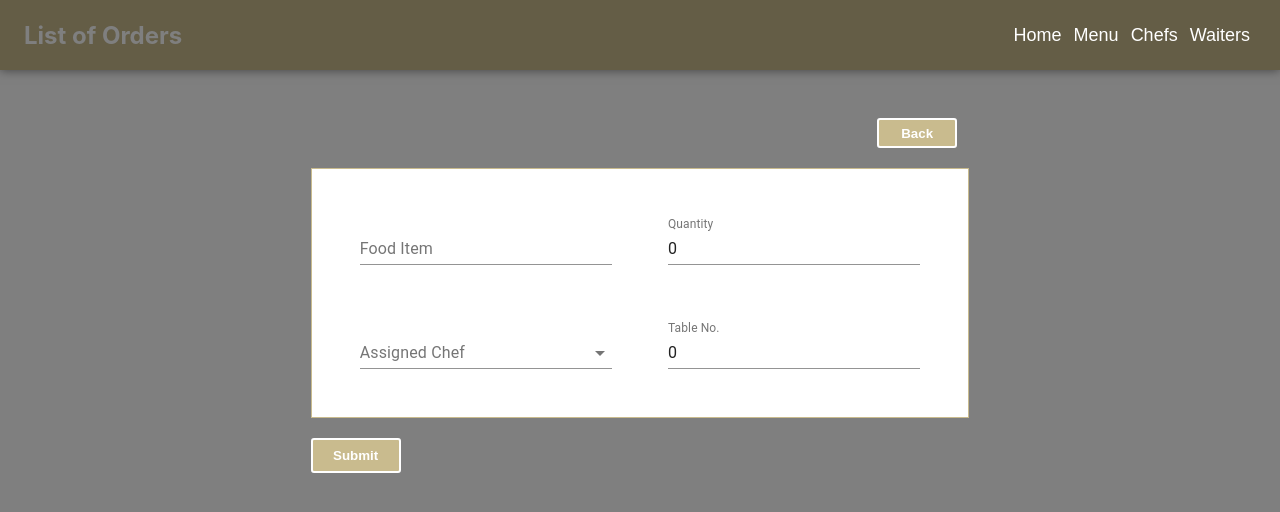
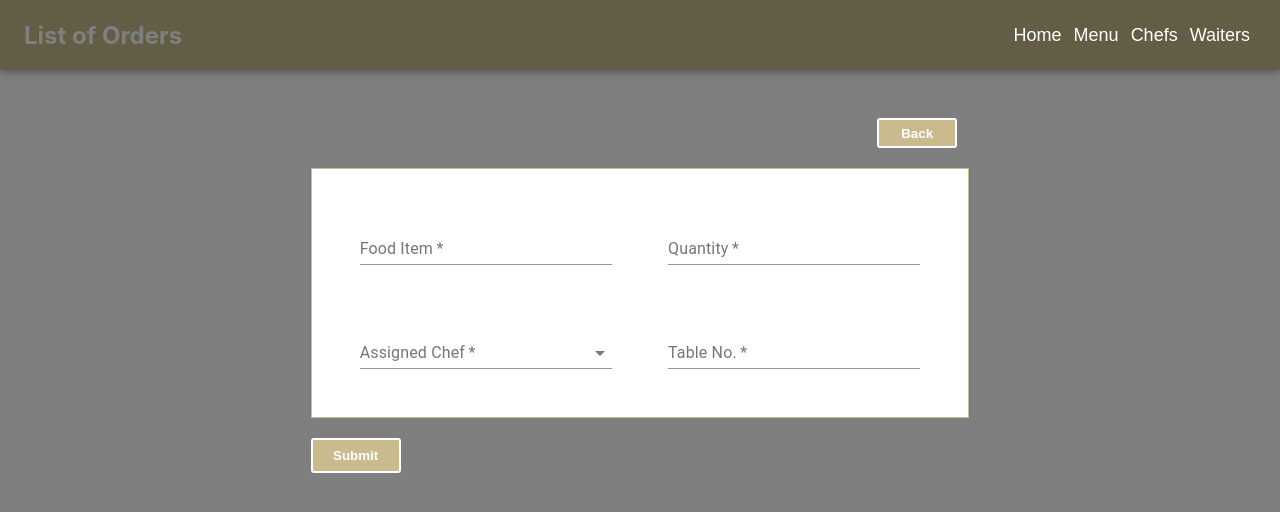
Before and after one commit to tasnuba-sraboni/react-ojt, a React (Create React App) app in the folder form-typescript/: page /add-order in a window 1280 px wide. Shown: the top 512 px of the page. Built offline with nearby package versions, Linux system fonts and the light colour scheme.

Commit message:
added validation and refactored

```diff
--- a/form-typescript/src/components/AddOrder/index.tsx
+++ b/form-typescript/src/components/AddOrder/index.tsx
@@ -3,6 +3,8 @@ import { useNavigate } from "react-router-dom";
 import { makeStyles } from "@material-ui/core/styles";
 import TextField from "@material-ui/core/TextField";
 import MenuItem from "@material-ui/core/MenuItem";
+import { addOrderType } from "../index";
+import { ErrorType } from "../index";
 
 const useStyles = makeStyles((theme) => ({
   container: {
@@ -83,81 +85,145 @@ const chefs = [
   },
 ];
 
-interface AddOrderProps {
-  foodItem: string;
-  setFoodItem: React.Dispatch<React.SetStateAction<string>>;
-  quantity: number;
-  setQuantity: React.Dispatch<React.SetStateAction<number>>;
-  assignedChef: string;
-  setAssignedChef: React.Dispatch<React.SetStateAction<string>>;
-  tableNo: number;
-  setTableNo: React.Dispatch<React.SetStateAction<number>>;
+type AddOrderProps = {
+  order: addOrderType;
+  setOrder: React.Dispatch<React.SetStateAction<addOrderType>>;
+  errors: ErrorType;
+  setErrors: React.Dispatch<React.SetStateAction<ErrorType>>;
   addOrderHandler: (e: React.FormEvent) => void;
-}
+};
 
 const AddOrder = ({
-  foodItem,
-  setFoodItem,
-  quantity,
-  setQuantity,
-  assignedChef,
-  setAssignedChef,
-  tableNo,
-  setTableNo,
+  order,
+  setOrder,
+  errors,
+  setErrors,
   addOrderHandler,
 }: AddOrderProps) => {
   let navigate = useNavigate();
   const classes = useStyles();
+  const numericInput = "^[1-9][0-9]*$";
+  const numericZero = "^[0][0-9]*$";
 
+  // navigates to homepage
   const backButtonHandler = () => {
     navigate("/", { replace: true });
   };
 
-  // const setQuantityHandler = (quantity: string) => {
-  //   setQuantity(parseInt(quantity));
-  // };
+  // takes inputs from form and merge them with previous order enties
+  const handleChange = (event: React.ChangeEvent<HTMLInputElement>) => {
+    const { name, value } = event.target;
 
-  // const setTableNoHandler = (tableNo: string) => {
-  //   setTableNo(parseInt(tableNo));
-  // };
+    setOrder((prev) => {
+      return {
+        ...prev,
+        [name]: value,
+      };
+    });
+
+    setErrors((prev) => ({
+      ...prev,
+      [name]: "",
+    }));
+  };
+
+  // validates the input fields of the form
+  const isValid = () => {
+    let hasError = false;
+    const copyErrors: ErrorType = { ...errors };
+
+    const validationFields = [
+      "foodItem",
+      "quantity",
+      "assignedChef",
+      "tableNo",
+    ];
+
+    for (let key in copyErrors) {
+      if (
+        validationFields.includes(key) &&
+        order[key as keyof typeof order] === ""
+      ) {
+        copyErrors[key] = "required";
+        hasError = true;
+      } else {
+        copyErrors[key] = ``;
+      }
+    }
+    if (order.foodItem.length <= 3) {
+      copyErrors.foodItem = "Must contain at least 4 characters";
+      hasError = true;
+    } else {
+      copyErrors.foodItem = ``;
+    }
+
+    if (order.quantity.match(numericInput)) {
+      copyErrors.quantity = ``;
+    } else if (order.quantity.match(numericZero)) {
+      copyErrors.quantity = "Value must not start with zero";
+      hasError = true;
+    } else {
+      copyErrors.quantity = "Numeric values only";
+      hasError = true;
+    }
+    if (order.tableNo.match(numericInput)) {
+      copyErrors.tableNo = ``;
+    } else if (order.tableNo.match(numericZero)) {
+      copyErrors.tableNo = "Value must not start with zero";
+      hasError = true;
+    } else {
+      copyErrors.tableNo = "Numeric values only";
+      hasError = true;
+    }
+
+    setErrors(copyErrors);
+
+    return hasError;
+  };
 
   return (
-    <>
+    <React.Fragment>
       <div className={classes.container}>
-        <form
-          className={classes.root}
-          onSubmit={(e) => {
-            addOrderHandler(e);
-          }}
-        >
+        <form className={classes.root}>
           <button className={classes.backButton} onClick={backButtonHandler}>
             Back
           </button>
           <div className={classes.inputField}>
             <div>
               <TextField
-                id="food-item"
+                name="foodItem"
+                id="foodItem"
                 label="Food Item"
-                value={foodItem}
-                onChange={(e) => setFoodItem(e.target.value)}
+                value={order.foodItem}
+                required={true}
+                onChange={handleChange}
+                helperText={errors.foodItem}
+                error={Boolean(errors.foodItem)}
               />
             </div>
             <div>
               <TextField
+                name="quantity"
                 id="quantity"
                 label="Quantity"
-                type="number"
-                value={quantity}
-                onChange={(e) => setQuantity(Number(e.target.value))}
+                value={order.quantity}
+                required={true}
+                onChange={handleChange}
+                helperText={errors.quantity}
+                error={Boolean(errors.quantity)}
               />
             </div>
             <div>
               <TextField
-                id="chef"
                 select
+                name="assignedChef"
+                id="assignedChef"
                 label="Assigned Chef"
-                value={assignedChef}
-                onChange={(e) => setAssignedChef(e.target.value)}
+                value={order.assignedChef}
+                required={true}
+                onChange={handleChange}
+                helperText={errors.assignedChef}
+                error={Boolean(errors.assignedChef)}
               >
                 {chefs.map((chef) => (
                   <MenuItem key={chef.value} value={chef.value}>
@@ -168,22 +234,34 @@ const AddOrder = ({
             </div>
             <div>
               <TextField
-                id="table"
+                name="tableNo"
+                id="tableNo"
                 label="Table No."
-                type="number"
-                value={tableNo}
-                onChange={(e) => setTableNo(Number(e.target.value))}
+                value={order.tableNo}
+                required={true}
+                onChange={handleChange}
+                helperText={errors.tableNo}
+                error={Boolean(errors.tableNo)}
               />
             </div>
           </div>
           <div>
-            <button type="submit" className={classes.submitButton}>
+            <button
+              type="submit"
+              className={classes.submitButton}
+              onClick={(e: React.FormEvent) => {
+                if (isValid()) {
+                  return;
+                }
+                addOrderHandler(e);
+              }}
+            >
               Submit
             </button>
           </div>
         </form>
       </div>
-    </>
+    </React.Fragment>
   );
 };
 export default AddOrder;
--- a/form-typescript/src/components/Header/index.tsx
+++ b/form-typescript/src/components/Header/index.tsx
@@ -34,7 +34,6 @@ const navItems = ["Home", "Menu", "Chefs", "Waiters"];
 
 const Header: React.FC = () => {
   const classes = useStyles();
-
   return (
     <div className={classes.appBar}>
       <div className={classes.title}>
--- a/form-typescript/src/components/OrderList/index.tsx
+++ b/form-typescript/src/components/OrderList/index.tsx
@@ -1,4 +1,5 @@
 import { makeStyles } from "@material-ui/core/styles";
+import React from "react";
 import { Order } from "../../model/order";
 import SearchBar from "../SearchBar/index";
 import SingleOrder from "../SingleOrder";
@@ -36,7 +37,7 @@ interface OrderListProps {
 const OrderList = ({ orders, setOrders }: OrderListProps) => {
   const classes = useStyles();
   return (
-    <>
+    <React.Fragment>
       <SearchBar />
       <div className={classes.table}>
         <div className={classes.column}>
@@ -62,7 +63,7 @@ const OrderList = ({ orders, setOrders }: OrderListProps) => {
           ))}
         </div>
       </div>
-    </>
+    </React.Fragment>
   );
 };
 export default OrderList;
--- a/form-typescript/src/components/SearchBar/index.tsx
+++ b/form-typescript/src/components/SearchBar/index.tsx
@@ -42,10 +42,13 @@ const useStyles = makeStyles({
 
 const SearchBar: React.FC = () => {
   let navigate = useNavigate();
+  const classes = useStyles();
+
+  // navigates to the create order form
   const handleAddButton = () => {
     navigate("/add-order", { replace: true });
   };
-  const classes = useStyles();
+
   return (
     <div className={classes.container}>
       <SearchIcon className={classes.searchIcon} />
--- a/form-typescript/src/components/index.tsx
+++ b/form-typescript/src/components/index.tsx
@@ -1,41 +1,65 @@
-import React, { useState } from "react";
+import React from "react";
 import { Routes, Route } from "react-router-dom";
 import Header from "./Header";
 import OrderList from "./OrderList";
 import AddOrder from "./AddOrder";
 import { Order } from "../model/order";
 
+export type addOrderType = {
+  id?: number;
+  foodItem: string;
+  quantity: string;
+  assignedChef: string;
+  tableNo: string;
+  isDone?: boolean;
+};
+const addOrder: addOrderType = {
+  foodItem: "",
+  quantity: "",
+  assignedChef: "",
+  tableNo: "",
+};
+export type ErrorType = {
+  [key: string]: string;
+};
+const initialError: ErrorType = {
+  foodItem: "",
+  quantity: "",
+  assignedChef: "",
+  tableNo: "",
+};
+
 const FormApp: React.FC = () => {
-  const [foodItem, setFoodItem] = useState<string>("");
-  const [quantity, setQuantity] = useState<number>(0);
-  const [assignedChef, setAssignedChef] = useState<string>("");
-  const [tableNo, setTableNo] = useState<number>(0);
-  const [orders, setOrders] = useState<Order[]>([]);
+  const [order, setOrder] = React.useState<addOrderType>(addOrder);
+  const [errors, setErrors] = React.useState(initialError);
+  const [orders, setOrders] = React.useState<Order[]>([]);
 
+  // takes input from form and creates new order and then sets the initial values to empty string
   const addOrderHandler = (e: React.FormEvent) => {
     e.preventDefault();
     setOrders((prev) => [
       ...prev,
       {
         id: Date.now(),
-        foodItem: foodItem,
-        quantity: quantity,
-        assignedChef: assignedChef,
-        tableNo: tableNo,
+        foodItem: order.foodItem,
+        quantity: order.quantity,
+        assignedChef: order.assignedChef,
+        tableNo: order.tableNo,
         isDone: false,
       },
     ]);
-    setFoodItem("");
-    setQuantity(0);
-    setAssignedChef("");
-    setTableNo(0);
+    setOrder({
+      foodItem: "",
+      quantity: "",
+      assignedChef: "",
+      tableNo: "",
+    });
   };
   return (
-    <div>
+    <React.Fragment>
       <div>
         <Header />
       </div>
-
       <div>
         <Routes>
           <Route
@@ -45,14 +69,10 @@ const FormApp: React.FC = () => {
           <Route
             element={
               <AddOrder
-                foodItem={foodItem}
-                setFoodItem={setFoodItem}
-                quantity={quantity}
-                setQuantity={setQuantity}
-                assignedChef={assignedChef}
-                setAssignedChef={setAssignedChef}
-                tableNo={tableNo}
-                setTableNo={setTableNo}
+                order={order}
+                setOrder={setOrder}
+                errors={errors}
+                setErrors={setErrors}
                 addOrderHandler={addOrderHandler}
               />
             }
@@ -60,8 +80,7 @@ const FormApp: React.FC = () => {
           />
         </Routes>
       </div>
-    </div>
+    </React.Fragment>
   );
 };
-
 export default FormApp;
--- a/form-typescript/src/model/order.ts
+++ b/form-typescript/src/model/order.ts
@@ -1,8 +1,8 @@
 export interface Order {
     id: number;
     foodItem: string;
-    quantity: number;
+    quantity: string;
     assignedChef: string;
-    tableNo: number;
+    tableNo: string;
     isDone: boolean;
 }
```
Also changed, not shown: form-typescript/src/components/SingleOrder/index.tsx (+17 -25 lines).
